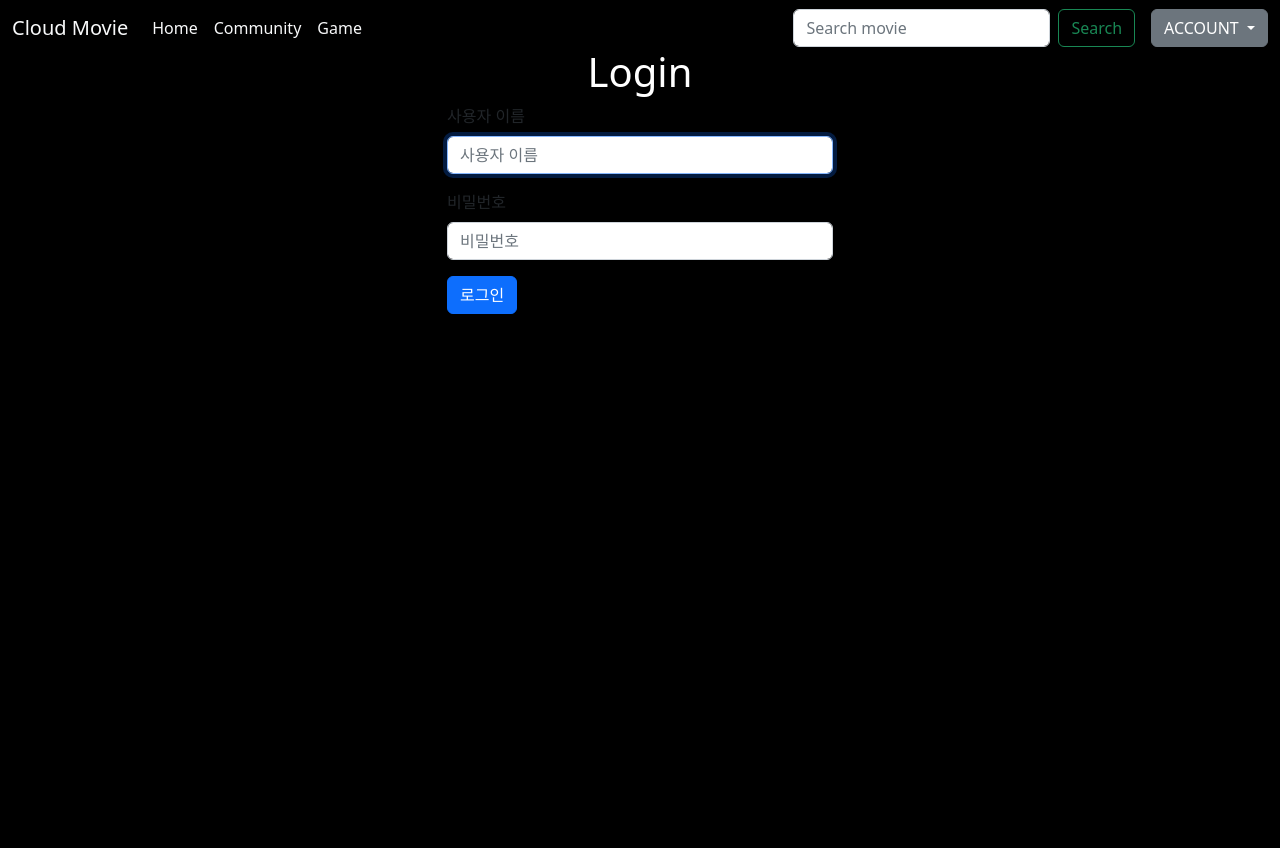
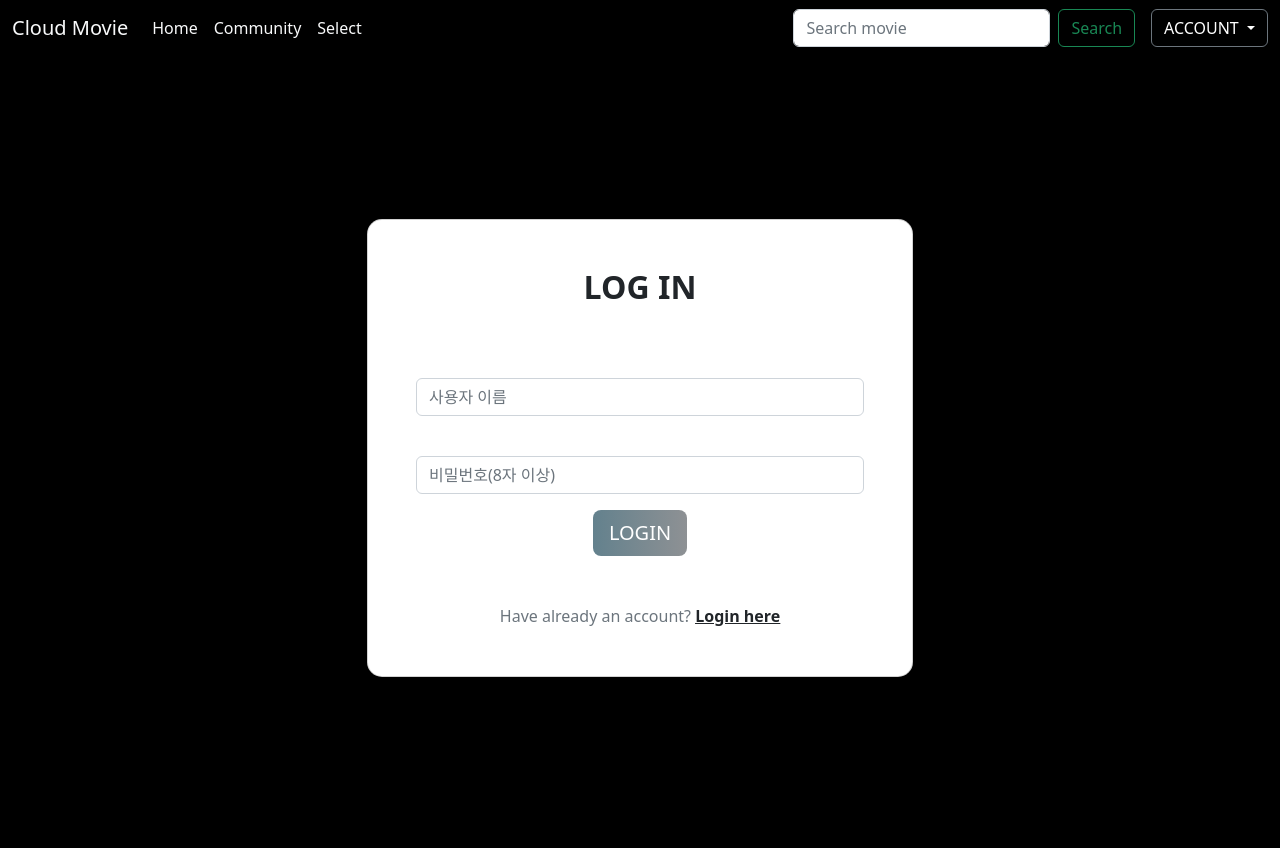
Before and after one commit to isangbin/Cloud, a Django app: page /accounts/login/ in a window 1280 px wide. Before the commit the page ends 314 px from the top, so only its background shows below. Run offline with Django 3.2, Linux system fonts and the light colour scheme; some libraries are stand-ins or nearby versions.

Commit message:
login_son

```diff
--- a/accounts/forms.py
+++ b/accounts/forms.py
@@ -1,5 +1,5 @@
 from django.contrib.auth import get_user_model
-from django.contrib.auth.forms import UserCreationForm, UserChangeForm
+from django.contrib.auth.forms import UserCreationForm, UserChangeForm, AuthenticationForm
 from django import forms
 
 
@@ -34,3 +34,19 @@ class CustomUserChangeForm(UserChangeForm):
     class Meta(UserChangeForm.Meta):
         model = get_user_model()
         fields = ('email', 'first_name', 'last_name',)
+
+
+class CustomAuthenticationForm(AuthenticationForm):
+    username = forms.CharField(
+        label="",
+        widget=forms.TextInput(attrs={
+            "placeholder": "사용자 이름",
+        })
+    )
+
+    password = forms.CharField(
+        label="",
+        widget=forms.PasswordInput(attrs={
+            "placeholder": "비밀번호(8자 이상)",
+        })
+    )
--- a/accounts/templates/accounts/login.html
+++ b/accounts/templates/accounts/login.html
@@ -1,15 +1,47 @@
 {% extends 'base.html' %}
 {% load bootstrap5 %}
+{% block style %}
+  .gradient-custom {
+    /* fallback for old browsers */
+    background: #6c7075;
+
+    {% comment %} /* Chrome 10-25, Safari 5.1-6 */ {% endcomment %}
+    {% comment %} background: -webkit-linear-gradient(to right, rgba(132, 250, 176, 1), rgba(143, 211, 244, 1)); {% endcomment %}
+
+    /* W3C, IE 10+/ Edge, Firefox 16+, Chrome 26+, Opera 12+, Safari 7+ */
+    background: linear-gradient(to right, rgba(99, 129, 141, 1), rgba(142, 145, 148, 1));
+
+    border: 0
+    }
+{% endblock style %}
 {% block content %}
+  <section class="vh-100 bg-image">
+    <div class="mask d-flex align-items-center h-100 ">
+      <div class="container h-100">
+        <div class="row d-flex justify-content-center align-items-center h-100">
+          <div class="col-12 col-md-9 col-lg-7 col-xl-6">
+            <div class="card" style="border-radius: 15px;">
+              <div class="card-body p-5">
+                <h2 class="fw-bold text-uppercase text-center mb-5">Log in</h2>
+                <form action="{% url 'accounts:login' %}" method="POST">
 
-  <div class="container d-flex justify-content-center">
-    <div class="row">
-      <h1 class="col text-center text-white">Login</h1>
-      <form action="{% url 'accounts:login' %}" method="POST">
-        {% csrf_token %}
-        {% bootstrap_form form %}
-        <button type="submit" class="btn btn-primary justify-content-center">로그인</button>
-      </form>
+                  {% csrf_token %}
+                  {% bootstrap_form form %}
+                  {% comment %} <button type="submit" class="btn btn-primary justify-content-center">가입</button> {% endcomment %}
+                  <div class="d-flex justify-content-center">
+                    <button type="submit" class="btn btn-success btn-block btn-lg gradient-custom text-uppercase">Login</button>
+                    {% comment %} <button type="submit" class="btn btn-success btn-block btn-lg gradient-custom-4 text-uppercase">Register</button> {% endcomment %}
+                  </div>
+
+                  <p class="text-center text-muted mt-5 mb-0">Have already an account? <a href="{% url 'accounts:login' %}"
+                    class="fw-bold text-body"><u>Login here</u></a></p>
+
+                </form>
+              </div>
+            </div>
+          </div>
+        </div>
+      </div>
     </div>
-  </div>
+  </section>
 {% endblock content %}
--- a/accounts/templates/accounts/signup.html
+++ b/accounts/templates/accounts/signup.html
@@ -29,7 +29,6 @@
 {% block content %}
 {% comment %} vh : relative to the viewport (height 100vh) {% endcomment %}
 <section class="vh-100 bg-image">
-  {% comment %} <div class="mask d-flex align-items-center h-100 gradient-custom-3"> {% endcomment %}
   <div class="mask d-flex align-items-center h-100 ">
     <div class="container h-100">
       <div class="row d-flex justify-content-center align-items-center h-100">
--- a/accounts/views.py
+++ b/accounts/views.py
@@ -1,6 +1,6 @@
 from django.shortcuts import render, redirect
-from django.contrib.auth.forms import AuthenticationForm, PasswordChangeForm
-from .forms import CustomUserCreationForm, CustomUserChangeForm
+from django.contrib.auth.forms import PasswordChangeForm
+from .forms import CustomUserCreationForm, CustomUserChangeForm, CustomAuthenticationForm
 from django.contrib.auth import login as auth_login
 from django.contrib.auth import logout as auth_logout
 from django.contrib.auth import update_session_auth_hash
@@ -15,13 +15,13 @@ def login(request):
         return redirect('movies:index')
 
     if request.method == 'POST':
-        form = AuthenticationForm(request, request.POST)
+        form = CustomAuthenticationForm(request, request.POST)
         if form.is_valid():
             auth_login(request, form.get_user())
             # 로그인 하고 이전 주소로 이동
             return redirect(request.GET.get('next') or 'movies:index')
     else:
-        form = AuthenticationForm()
+        form = CustomAuthenticationForm()
     context = {
         'form': form
     }
--- a/movies/templates/movies/index.html
+++ b/movies/templates/movies/index.html
@@ -16,13 +16,15 @@
   #tab ul li {
     display:inline-block; padding: 5px 10px; margin-right:10px;
   }
+  img {
+    border-radius: 5%;
+  }
 
 {% endblock style %}
 
 
 {% block content %}
   <h1>MOVIE</h1>
-
   {% comment %} <div class="box">
     <div id="tab">
       <ul>
--- a/templates/base.html
+++ b/templates/base.html
@@ -9,12 +9,17 @@
   <style>
     body {
       {% comment %} background-color: #b6dbdb; {% endcomment %}
-      background-color: black;
+      background: black;
       margin-top: 3rem;
     }
+
     nav {
       {% comment %} background-color: #b6dbdb; {% endcomment %}
-      background-color: black;
+      background: transparent;
+    }
+
+    .dropdown > button {
+      background: transparent;
     }
     {% block style %}
     {% endblock style %}
@@ -33,7 +38,7 @@
         <div class="navbar-nav">
           <a class="nav-link active text-light" aria-current="page" href="{% url 'movies:index' %}">Home</a>
           <a class="nav-link text-light" href="#">Community</a>
-          <a class="nav-link text-light" href="#">Game</a>
+          <a class="nav-link text-light" href="{% url 'movies:select' %}">Select</a>
           {% comment %} <a class="nav-link disabled">Disabled</a> {% endcomment %}
         </div>
       </div>
```
Also changed, not shown: movies/templates/movies/detail.html (+9 -4 lines), movies/templates/movies/select.html (+48 -2 lines), accounts/models.py (line endings or trailing spaces). Lines whose indentation alone changed are shown as unchanged.
